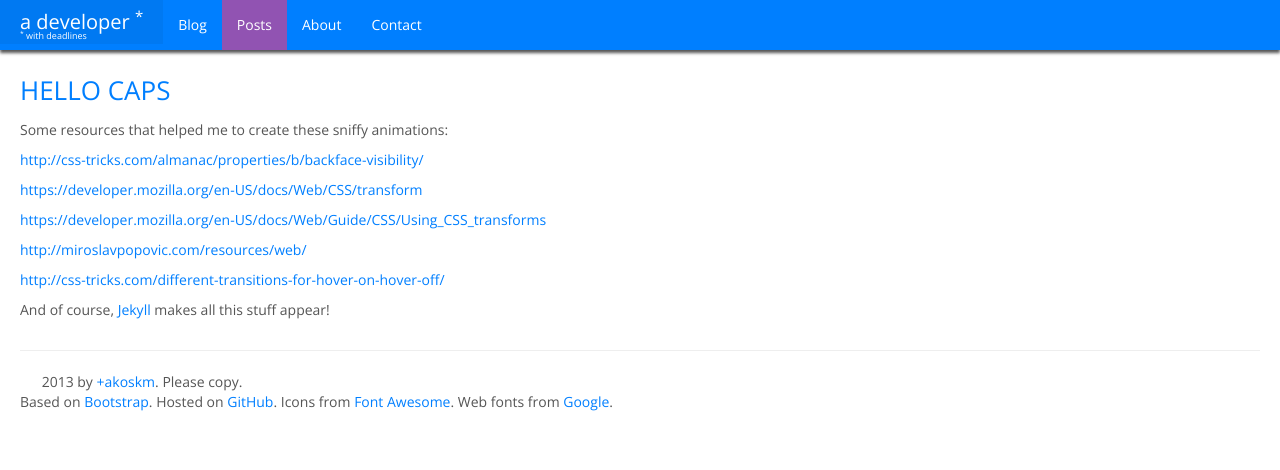
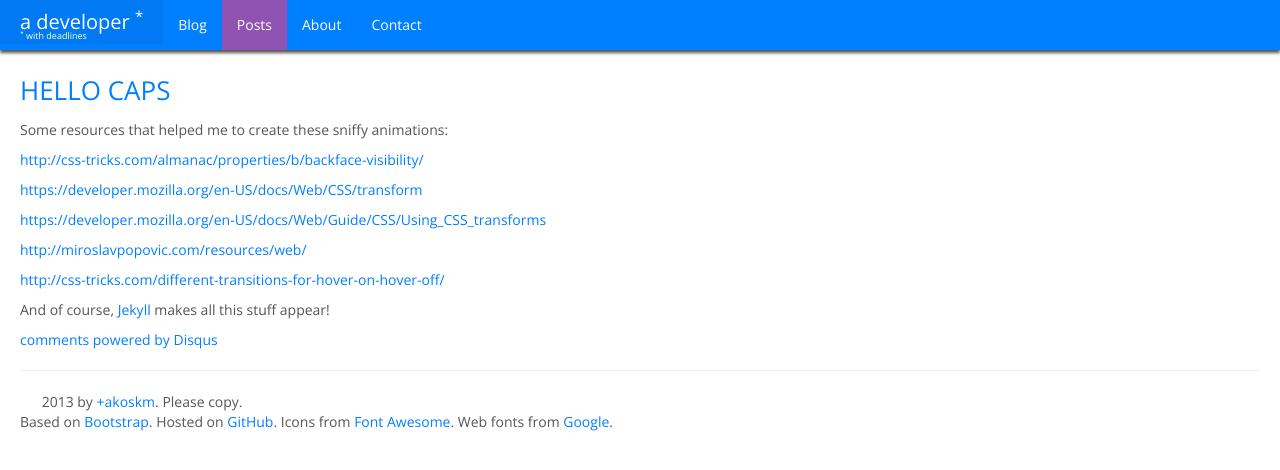
Before and after one commit to akoskm/akoskm.github.io, a Jekyll site: the page built from _posts/2013-07-08-initial-post.md, in a window 1280 px wide. Shown: the top 470 px of the page. Built offline with Jekyll 4.4.1, drawn with Linux system fonts in a browser that asks for light colours; nearby versions of some CDN libraries; comment, search, counter and statistics services are not loaded; some of the changed lines change nothing that is shown; grey boxes are pictures that could not be loaded.

Commit message:
install disqus

```diff
--- a/_layouts/default.html
+++ b/_layouts/default.html
@@ -20,6 +20,18 @@
             <hr>
         {% include footer.html %}
         </div>
+        <script type="text/javascript">
+            /* * * CONFIGURATION VARIABLES: EDIT BEFORE PASTING INTO YOUR WEBPAGE * * */
+            var disqus_shortname = 'akoskm'; // required: replace example with your forum shortname
+
+            /* * * DON'T EDIT BELOW THIS LINE * * */
+            (function () {
+                var s = document.createElement('script'); s.async = true;
+                s.type = 'text/javascript';
+                s.src = '//' + disqus_shortname + '.disqus.com/count.js';
+                (document.getElementsByTagName('HEAD')[0] || document.getElementsByTagName('BODY')[0]).appendChild(s);
+            }());
+        </script>
     </body>
     <script src="http://ajax.googleapis.com/ajax/libs/jquery/1.10.1/jquery.min.js"></script>
     <script src="http://netdna.bootstrapcdn.com/twitter-bootstrap/2.3.2/js/bootstrap.min.js"></script>
--- a/_layouts/post.html
+++ b/_layouts/post.html
@@ -8,4 +8,23 @@
         {% endif %}
     </span>
 </h3>
+<span>
+    <a href="{{ root_url }}{{ post.url }}#disqus_thread"></a>
+</span>
+
 {{ content }}
+
+<div id="disqus_thread"></div>
+<script type="text/javascript">
+    /* * * CONFIGURATION VARIABLES: EDIT BEFORE PASTING INTO YOUR WEBPAGE * * */
+    var disqus_shortname = 'akoskm'; // required: replace example with your forum shortname
+
+    /* * * DON'T EDIT BELOW THIS LINE * * */
+    (function() {
+        var dsq = document.createElement('script'); dsq.type = 'text/javascript'; dsq.async = true;
+        dsq.src = '//' + disqus_shortname + '.disqus.com/embed.js';
+        (document.getElementsByTagName('head')[0] || document.getElementsByTagName('body')[0]).appendChild(dsq);
+    })();
+</script>
+<noscript>Please enable JavaScript to view the <a href="http://disqus.com/?ref_noscript">comments powered by Disqus.</a></noscript>
+<a href="http://disqus.com" class="dsq-brlink">comments powered by <span class="logo-disqus">Disqus</span></a>
```
